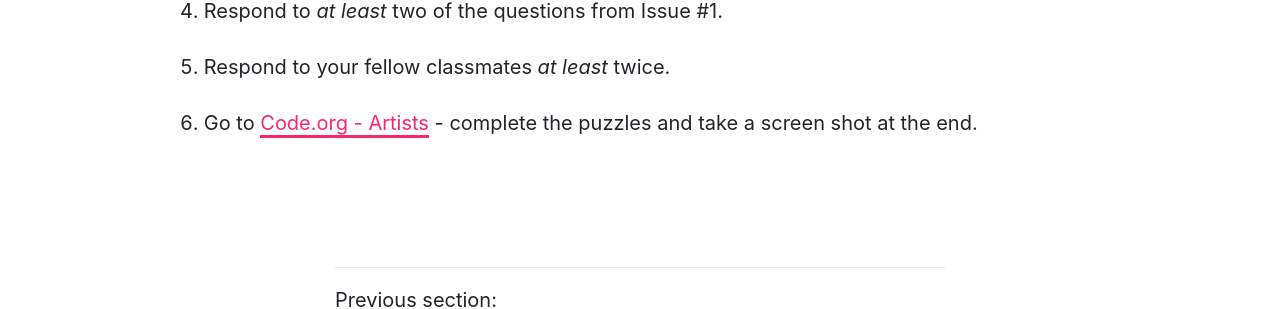
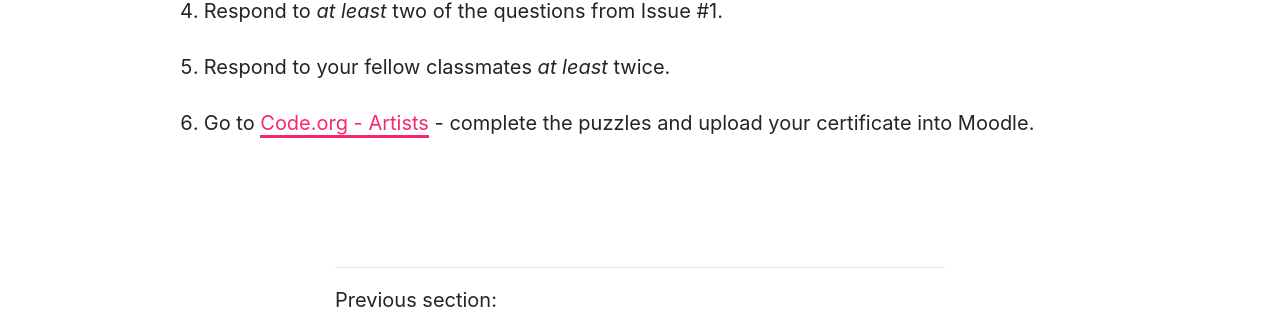
Before and after one commit to Montana-Media-Arts/creative-coding-1-Spring2019, a Jekyll site: the page built from modules/week-1/_posts/2017-01-10-conclusions.md, in a window 1280 px wide. Shown: the part 1152-1461 px from the top of the page. Built offline with Jekyll 4.4.1, drawn with Linux system fonts in a browser that asks for light colours; nearby versions of some CDN libraries.

Commit message:
Update 2017-01-10-conclusions.md
updated the homework

```diff
--- a/modules/week-1/_posts/2017-01-10-conclusions.md
+++ b/modules/week-1/_posts/2017-01-10-conclusions.md
@@ -16,7 +16,7 @@ Your homework for this week is to;
 3. Create a GitHub.com account.
 4. Respond to _at least_ two of the questions from Issue #1.
 5. Respond to your fellow classmates _at least_ twice.
-6. Go to [Code.org - Artists](https://studio.code.org/s/artist/stage/1/puzzle/1) - complete the puzzles and take a screen shot at the end.
+6. Go to [Code.org - Artists](https://studio.code.org/s/artist/stage/1/puzzle/1) - complete the puzzles and upload your certificate into Moodle.
 
 <!--
 <div class="embed-responsive embed-responsive-16by9"><iframe class="embed-responsive-item" src="https://www.youtube.com/embed/SPt_AgmW6bo" frameborder="0" allowfullscreen></iframe></div>
```
